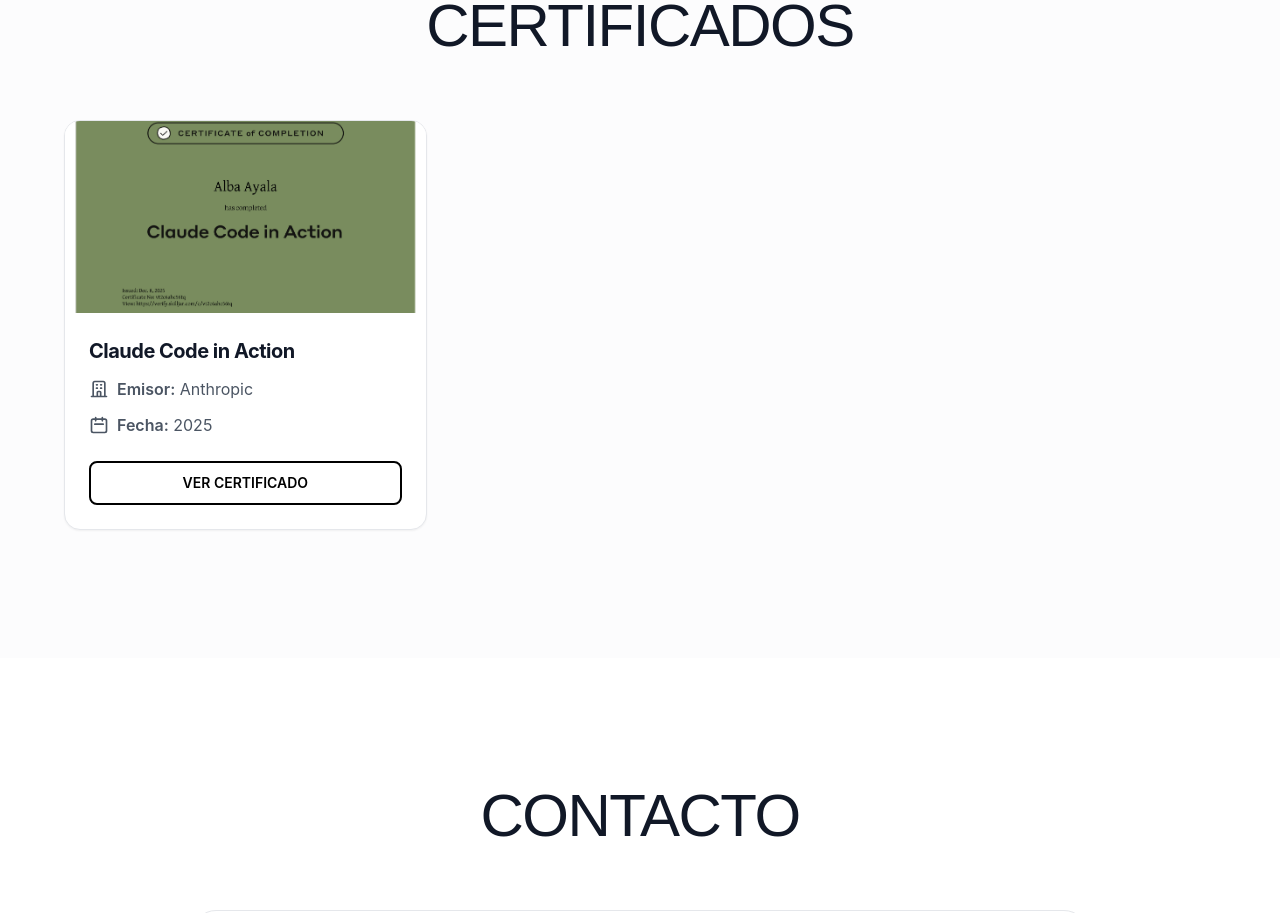
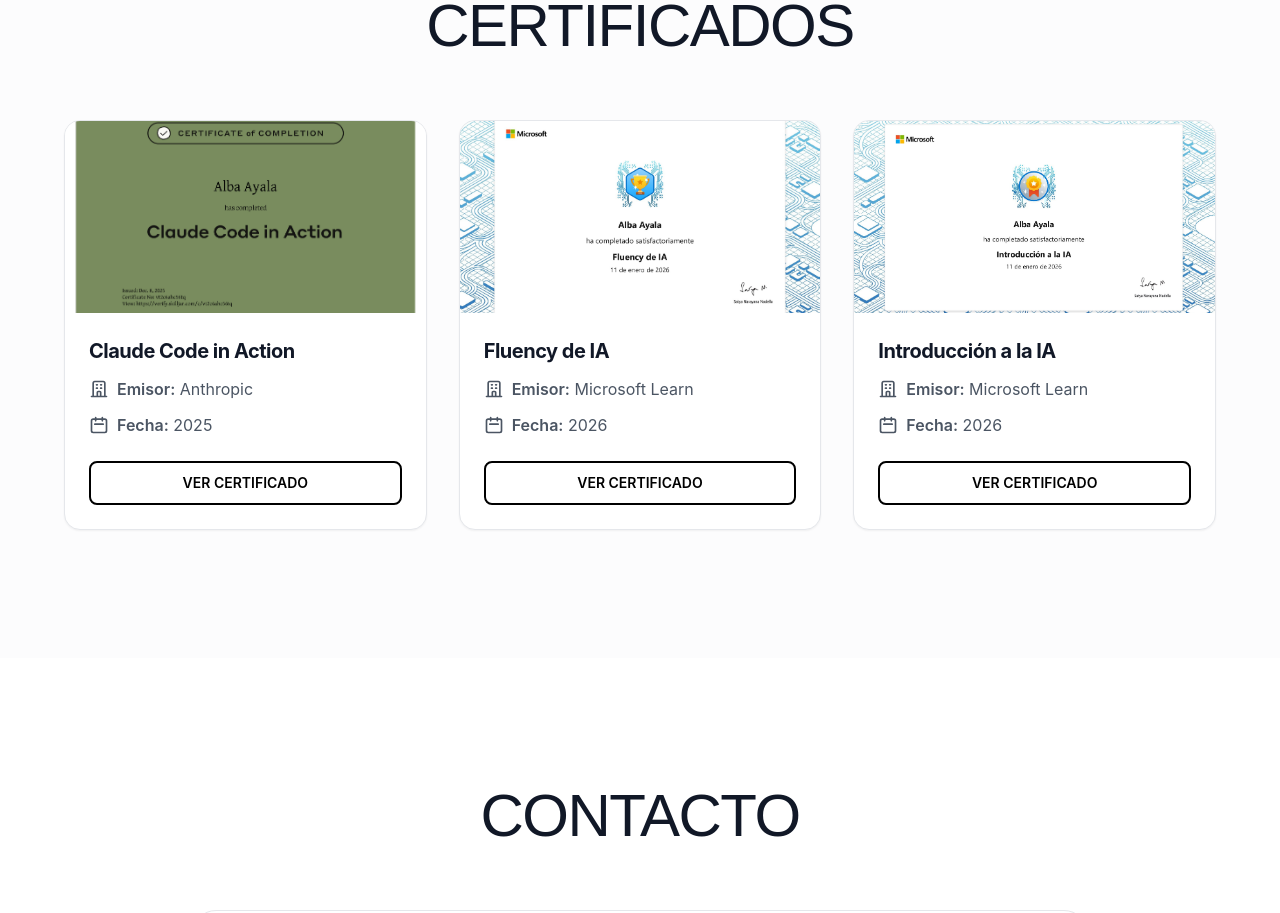
Before and after one commit to Sailok25/albaayala, a React (Create React App) app: page / in a window 1280 px wide. Shown: the part 4700-5613 px from the top of the page. Built offline with nearby package versions, Linux system fonts and the light colour scheme; a web font is replaced by a local one.

Commit message:
Bckground-color al seleccionar texto modificado + implementados nuevos certificados

```diff
--- a/src/App.js
+++ b/src/App.js
@@ -13,6 +13,9 @@
 import cronoHubImg from './assets/images/projects/CronoHub.png';
 // Certification Images
 import claudeCert from './assets/images/certifications/claude-code-certificate.jpg';
+import fluencyAICert from './assets/images/certifications/fluency-ai.jpg';
+import introduccionAICert from './assets/images/certifications/introduccion-ai.jpg';
+
 // Components
 import ExperienceItem from './components/ExperienceItem';
 import Navigation from './components/Navigation';
@@ -132,6 +135,20 @@
       date: "2025",
       photoUrl: claudeCert
     },
+    {
+      id: 2,
+      name: "Fluency de IA",
+      issuer: "Microsoft Learn",
+      date: "2026",
+      photoUrl: fluencyAICert
+    },
+    {
+      id: 3,
+      name: "Introducción a la IA",
+      issuer: "Microsoft Learn",
+      date: "2026",
+      photoUrl: introduccionAICert
+    }
   ];
 
   return (
--- a/src/index.css
+++ b/src/index.css
@@ -124,6 +124,6 @@
 
 /* Selección de texto */
 ::selection {
-  background-color: rgba(236, 72, 153, 0.2);
+  background-color: rgba(42, 42, 42, 0.2);
   color: #000;
 }
```
Also changed, not shown: src/assets/images/certifications/fluency-ai.jpg (added), src/assets/images/certifications/introduccion-ai.jpg (added).
